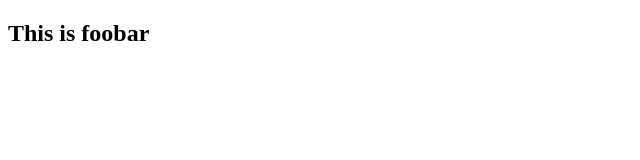
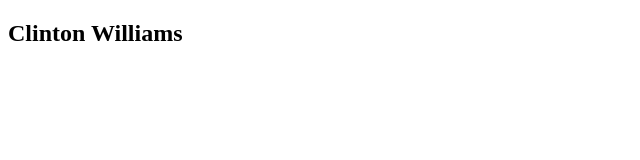
Before and after one commit to solidocean007/foobar, a plain HTML site: page index.html in a window 1280 px wide. Shown: the whole page, without its empty margins (0-640 px from the left). Drawn offline with Linux system fonts and the light colour scheme.

Commit message:
update h2 with my name

```diff
--- a/index.html
+++ b/index.html
@@ -7,6 +7,6 @@
   <title>Document</title>
 </head>
 <body>
-  <h2>This is foobar</h2>
+  <h2>Clinton Williams</h2>
 </body>
 </html>
```
